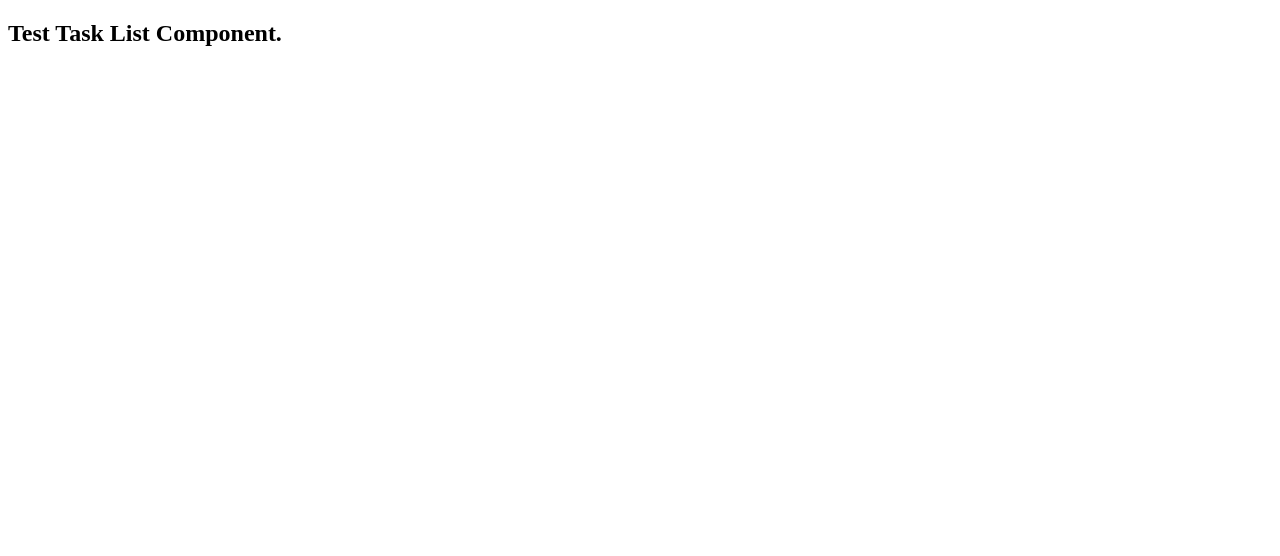
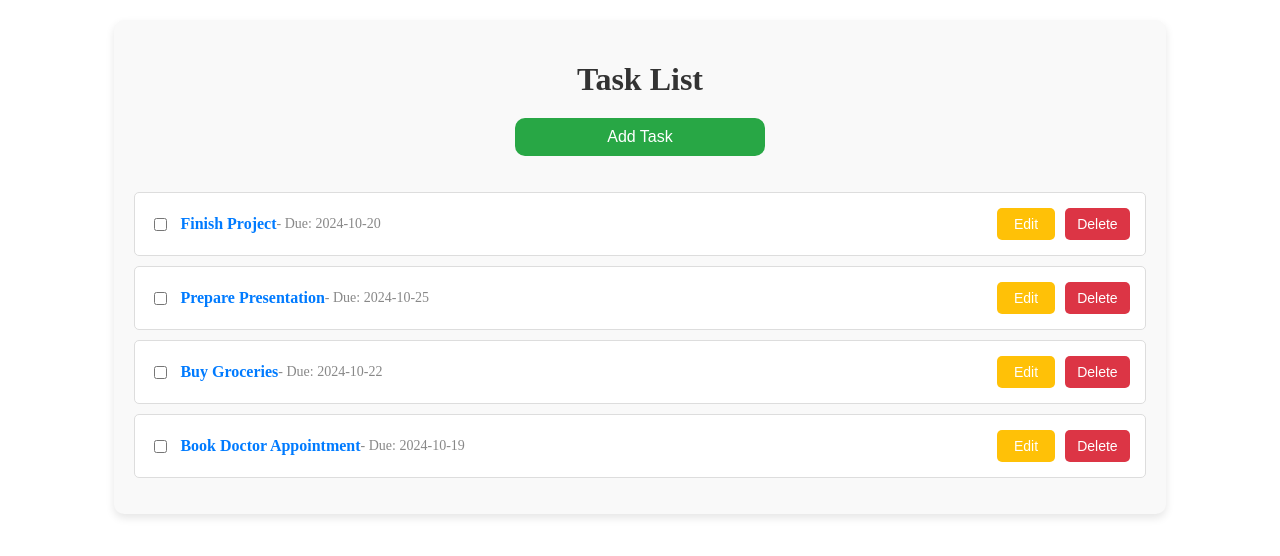
Before and after one commit to Udayanga-Deeshan/To-do-List-Application, a React (Vite) app in the folder todo-app-frontend/: page / in a window 1280 px wide. Shown: the top 556 px of the page. Built offline with nearby package versions, Linux system fonts and the light colour scheme.

Commit message:
feat:designed the interfaces

```diff
--- a/todo-app-frontend/src/App.jsx
+++ b/todo-app-frontend/src/App.jsx
@@ -1,13 +1,55 @@
-import React from 'react'
-import TaskList from './Components/TaskList'
+import React, { useState } from 'react';
+import { Route, Routes } from 'react-router-dom';
+import TaskList from './Components/TaskList/TaskList';
+import TaskForm from './Components/TaskForm/TaskForm';
+
+const App = () => {
+  const [tasks, setTasks] = useState([
+    { id: 1, title: 'Finish Project', description: 'Complete the web app by the end of the week.', due_date: '2024-10-20', status: 'pending' },
+    { id: 2, title: 'Plan Vacation', description: 'Plan the vacation for December.', due_date: '2024-12-15', status: 'pending' },
+    { id: 3, title: 'Buy Groceries', description: 'Get groceries for the week.', due_date: '2024-10-17', status: 'completed' }
+  ]);
 
 
-const App = () => {
+  const addTask = (newTask) => {
+    setTasks([...tasks, { ...newTask, id: tasks.length + 1 }]);
+  };
+
+
+  const updateTask = (updatedTask) => {
+    const updatedTasks = tasks.map((task) => (task.id === updatedTask.id ? updatedTask : task));
+    setTasks(updatedTasks);
+  };
+
+
+  const deleteTask = (taskId) => {
+    const updatedTasks = tasks.filter((task) => task.id !== taskId);
+    setTasks(updatedTasks);
+  };
+
   return (
-    <div>
-       <TaskList/>
+    <div className="App">
+      <Routes>
+
+        <Route
+          path="/"
+          element={<TaskList tasks={tasks} deleteTask={deleteTask} />}
+        />
+
+
+        <Route
+          path="/add-task"
+          element={<TaskForm addTask={addTask} />}
+        />
+
+
+        <Route
+          path="/edit-task/:id"
+          element={<TaskForm updateTask={updateTask} tasks={tasks} />}
+        />
+      </Routes>
     </div>
-  )
-}
+  );
+};
 
-export default App
+export default App;
--- /dev/null
+++ b/todo-app-frontend/src/Components/TaskForm/TaskForm.css
@@ -0,0 +1,54 @@
+form {
+    width: 50%;
+    margin: 0 auto;
+    padding: 20px;
+    background-color: #f4f4f4;
+    border-radius: 8px;
+    box-shadow: 0 4px 8px rgba(0, 0, 0, 0.1);
+  }
+
+  h2 {
+    text-align: center;
+    color: #333;
+  }
+
+  label {
+    display: block;
+    margin: 10px 0 5px;
+    font-weight: bold;
+  }
+
+  input[type="text"],
+  input[type="date"],
+  textarea,
+  select {
+    width: 100%;
+    padding: 10px;
+    margin-bottom: 15px;
+    border: 1px solid #ccc;
+    border-radius: 4px;
+    font-size: 16px;
+  }
+
+  button {
+    background-color: #4CAF50;
+    color: white;
+    border: none;
+    padding: 10px 15px;
+    text-align: center;
+    text-decoration: none;
+    display: inline-block;
+    font-size: 16px;
+    border-radius: 4px;
+    cursor: pointer;
+    width: 100%;
+  }
+
+  button:hover {
+    background-color: #45a049;
+  }
+
+  textarea {
+    resize: vertical;
+    height: 100px;
+  }
--- /dev/null
+++ b/todo-app-frontend/src/Components/TaskForm/TaskForm.jsx
@@ -0,0 +1,58 @@
+import React, { useState, useEffect } from 'react';
+import { useParams, useNavigate } from 'react-router-dom';
+import './TaskForm.css';
+
+const TaskForm = ({ addTask, updateTask, tasks = [] }) => {
+  const { id } = useParams();
+  const navigate = useNavigate();
+
+
+  const [task, setTask] = useState({ title: '', description: '', due_date: '', status: 'pending' });
+
+
+  useEffect(() => {
+    if (id) {
+      const existingTask = tasks.find((t) => t.id === parseInt(id));
+      if (existingTask) setTask(existingTask);
+    }
+  }, [id, tasks]);
+
+  const handleChange = (e) => {
+    setTask({ ...task, [e.target.name]: e.target.value });
+  };
+
+  const handleSubmit = (e) => {
+    e.preventDefault();
+    if (id) {
+
+      updateTask({ ...task, id: parseInt(id) });
+    } else {
+      addTask(task);
+    }
+    navigate('/');
+  };
+
+  return (
+    <form onSubmit={handleSubmit}>
+      <h2>{id ? 'Edit Task' : 'Add Task'}</h2>
+      <label>Title</label>
+      <input type="text" name="title" value={task.title} onChange={handleChange} required />
+
+      <label>Description</label>
+      <textarea name="description" value={task.description} onChange={handleChange} required></textarea>
+
+      <label>Due Date</label>
+      <input type="date" name="due_date" value={task.due_date} onChange={handleChange} required />
+
+      <label>Status</label>
+      <select name="status" value={task.status} onChange={handleChange}>
+        <option value="pending">Pending</option>
+        <option value="completed">Completed</option>
+      </select>
+
+      <button type="submit">{id ? 'Update Task' : 'Add Task'}</button>
+    </form>
+  );
+};
+
+export default TaskForm;
--- a/todo-app-frontend/src/Components/TaskList.jsx
+++ /dev/null
@@ -1,11 +0,0 @@
-import React from 'react'
-
-const TaskList = () => {
-  return (
-    <div>
-      <h2>Test Task List Component.</h2>
-    </div>
-  )
-}
-
-export default TaskList
--- /dev/null
+++ b/todo-app-frontend/src/Components/TaskList/TaskList.css
@@ -0,0 +1,109 @@
+
+.task-list-container {
+    width: 80%;
+    margin: 20px auto;
+    padding: 20px;
+    background-color: #f9f9f9;
+    box-shadow: 0 4px 8px rgba(0, 0, 0, 0.1);
+    border-radius: 10px;
+    text-align: center;
+  }
+
+  h1 {
+    color: #333;
+    margin-bottom: 20px;
+  }
+
+  .add-task-btn {
+    width:250px;
+    background-color: #28a745;
+    color: white;
+    padding: 10px 20px;
+    margin-bottom: 20px;
+    border: none;
+    border-radius: 10px;
+    cursor: pointer;
+    font-size: 16px;
+  }
+
+  .add-task-btn:hover {
+    background-color: #218838;
+  }
+
+  .task-list {
+    list-style-type: none;
+    padding: 0;
+  }
+
+  .task-item {
+    display: flex;
+    justify-content: space-between;
+    align-items: center;
+    background-color: #fff;
+    padding: 15px;
+    margin: 10px 0;
+    border: 1px solid #ddd;
+    border-radius: 5px;
+  }
+
+  .task-item.completed {
+    background-color: #e6ffe6;
+    text-decoration: line-through;
+  }
+
+  .task-details {
+    display: flex;
+    align-items: center;
+  }
+
+  .task-title {
+    text-decoration: none;
+    color: #007bff;
+    font-weight: bold;
+    margin-left: 10px;
+    flex: 1;
+  }
+
+  .task-title:hover {
+    text-decoration: underline;
+  }
+
+  .task-due-date {
+    font-size: 14px;
+    color: #888;
+    margin-right: 20px;
+  }
+
+  .task-actions {
+    display: flex;
+    align-items: center;
+    gap:10px;
+  }
+
+  .edit-btn,
+  .delete-btn {
+    padding: 8px 12px;
+    margin-left: 10px;
+    border: none;
+    border-radius: 5px;
+    cursor: pointer;
+    font-size: 14px;
+  }
+
+  .edit-btn {
+    background-color: #ffc107;
+    color: #fff;
+  }
+
+  .edit-btn:hover {
+    background-color: #e0a800;
+  }
+
+  .delete-btn {
+    background-color: #dc3545;
+    color: white;
+  }
+
+  .delete-btn:hover {
+    background-color: #c82333;
+  }
--- /dev/null
+++ b/todo-app-frontend/src/Components/TaskList/TaskList.jsx
@@ -0,0 +1,63 @@
+
+import React, { useState } from 'react';
+import { Link } from 'react-router-dom';
+import './TaskList.css';
+
+const TaskList = () => {
+
+  const [tasks, setTasks] = useState([
+    { id: 1, title: 'Finish Project', due_date: '2024-10-20', completed: false },
+    { id: 2, title: 'Prepare Presentation', due_date: '2024-10-25', completed: false },
+    { id: 3, title: 'Buy Groceries', due_date: '2024-10-22', completed: false },
+    { id: 4, title: 'Book Doctor Appointment', due_date: '2024-10-19', completed: false },
+  ]);
+
+
+  const toggleCompletion = (id) => {
+    const updatedTasks = tasks.map((task) =>
+      task.id === id ? { ...task, completed: !task.completed } : task
+    );
+    setTasks(updatedTasks);
+  };
+
+
+  const deleteTask = (id) => {
+    alert(`Task with ID ${id} deleted`);
+  };
+
+  return (
+    <div className="task-list-container">
+      <h1>Task List</h1>
+      <Link to="/add-task">
+        <button className="add-task-btn">Add Task</button>
+      </Link>
+      <ul className="task-list">
+        {tasks.map((task) => (
+          <li key={task.id} className={`task-item ${task.completed ? 'completed' : ''}`}>
+            <div className="task-details">
+              <input
+                type="checkbox"
+                checked={task.completed}
+                onChange={() => toggleCompletion(task.id)}
+              />
+              <Link to={`/task/${task.id}`} className="task-title">
+                {task.title}
+              </Link>
+              <span className="task-due-date"> - Due: {task.due_date}</span>
+            </div>
+            <div className="task-actions">
+              <Link to={`/edit-task/${task.id}`}>
+                <button className="edit-btn">Edit</button>
+              </Link>
+              <button className="delete-btn" onClick={() => deleteTask(task.id)}>
+                Delete
+              </button>
+            </div>
+          </li>
+        ))}
+      </ul>
+    </div>
+  );
+};
+
+export default TaskList;
--- a/todo-app-frontend/src/main.jsx
+++ b/todo-app-frontend/src/main.jsx
@@ -2,12 +2,7 @@ import { StrictMode } from "react";
 import { createRoot } from "react-dom/client";
 import App from "./App.jsx";
 import "./index.css";
-import {
-  BrowserRouter as Router,
-  Route,
-  Routes,
-  BrowserRouter,
-} from "react-router-dom";
+import { BrowserRouter } from "react-router-dom";
 
 createRoot(document.getElementById("root")).render(
   <StrictMode>
```
